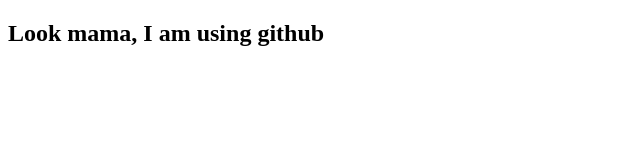
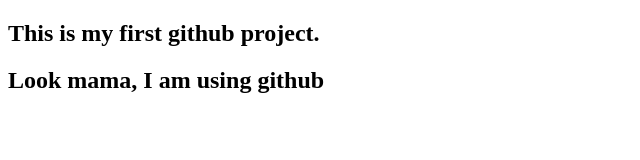
Before and after one commit to kamaluddin-babar/my-first-website, a plain HTML site: page index.html in a window 1280 px wide. Shown: the whole page, without its empty margins (0-640 px from the left). Drawn offline with Linux system fonts and the light colour scheme.

Commit message:
Added a header

```diff
--- a/index.html
+++ b/index.html
@@ -6,6 +6,7 @@
     <title>Document</title>
 </head>
 <body>
+    <h2>This is my first github project.</h2>
     <h2>Look mama, I am using github</h2>
 </body>
 </html>
```
Also changed, not shown: 1 other file.
